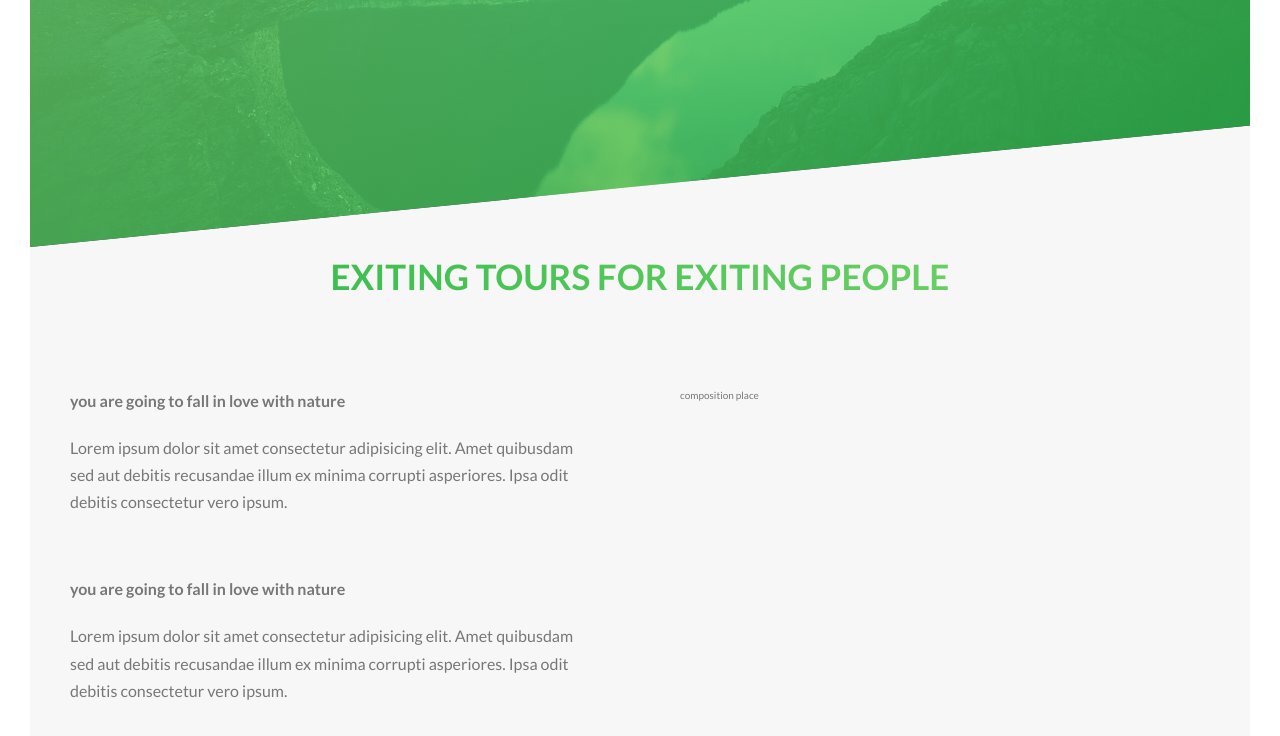
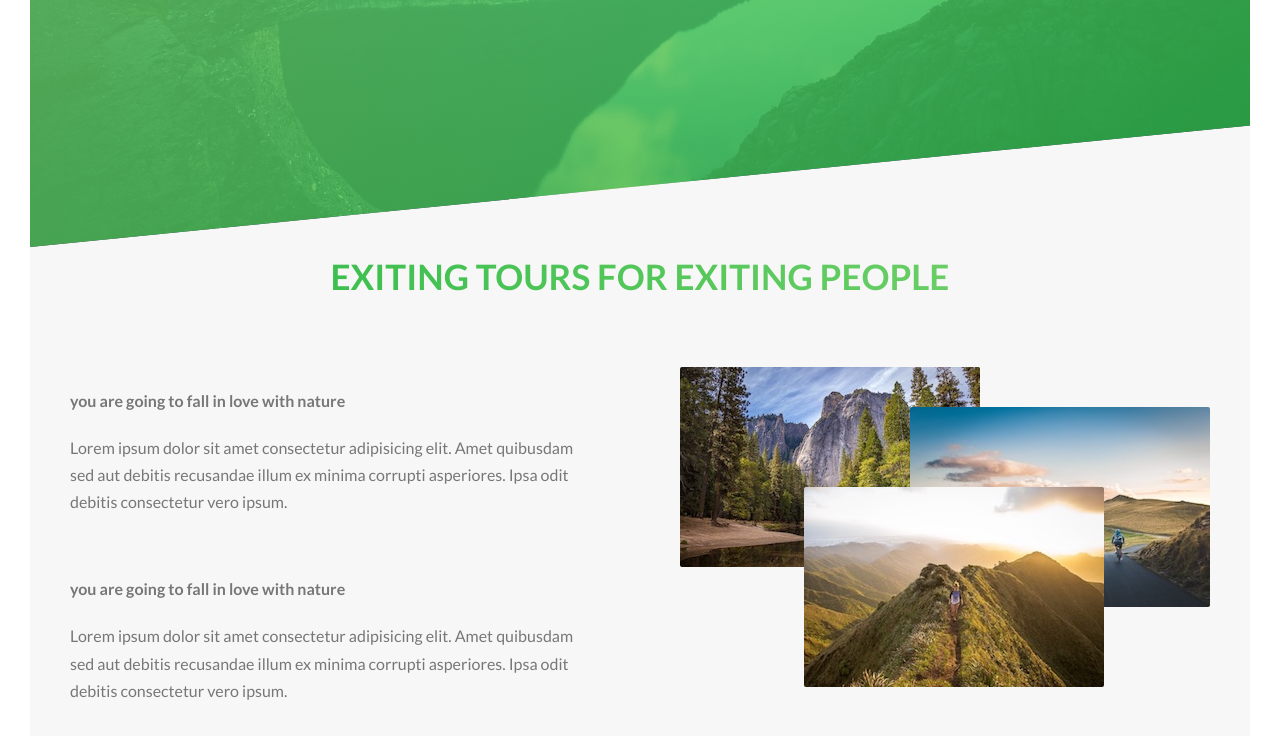
Before and after one commit to mousa1995/Advanced-css-2, a website: page index.html in a window 1280 px wide. Shown: the part 543-1279 px from the top of the page. Drawn offline with Linux system fonts and the light colour scheme.

Commit message:
composition completed

```diff
--- a/index.html
+++ b/index.html
@@ -57,7 +57,11 @@
     </div>
 
     <div class="col-1-of-2">
-          composition place
+     <div class="composition">
+      <img src="./img/nat-1.jpg" alt="Photo 1" class="composition__photo composition__photo--1">
+      <img src="./img/nat-2.jpg" alt="photo 2" class="composition__photo composition__photo--2">
+      <img src="./img/nat-3.jpg" alt="photo 3" class="composition__photo composition__photo--3">
+     </div>
     </div>
    </div>
   </section>
--- /dev/null
+++ b/scss/components/_composition.scss
@@ -0,0 +1,39 @@
+.composition {
+position: relative;
+transition: all .2s;
+
+  &__photo {
+    position: absolute;
+    @include clearfix;
+    transition: all .2s;
+    z-index: 1;
+    border-radius: 2px;
+
+
+    &--1{
+      top: -2rem;
+      left: 0;
+    }
+
+    &--2{
+      top: 2rem;
+      right: 0;
+    }
+
+    &--3{
+      right: 20%;
+      top: 10rem;
+    }
+
+    &:hover{
+      transform: scale(1.05);
+      z-index: 2;
+      outline: 2rem solid $color-primary;
+      outline-offset: 2rem;
+    }
+  }
+
+  &:hover &__photo:not(:hover){
+    transform: scale(.95);
+  }
+}
--- a/scss/main.scss
+++ b/scss/main.scss
@@ -11,4 +11,6 @@
 @import './components/header';
 @import './components/animations';
 @import './components/buttons';
+@import './components/composition';
+
 @import './pages/home';
```
Also changed, not shown: css/style.css. Lines whose indentation alone changed are shown as unchanged.
